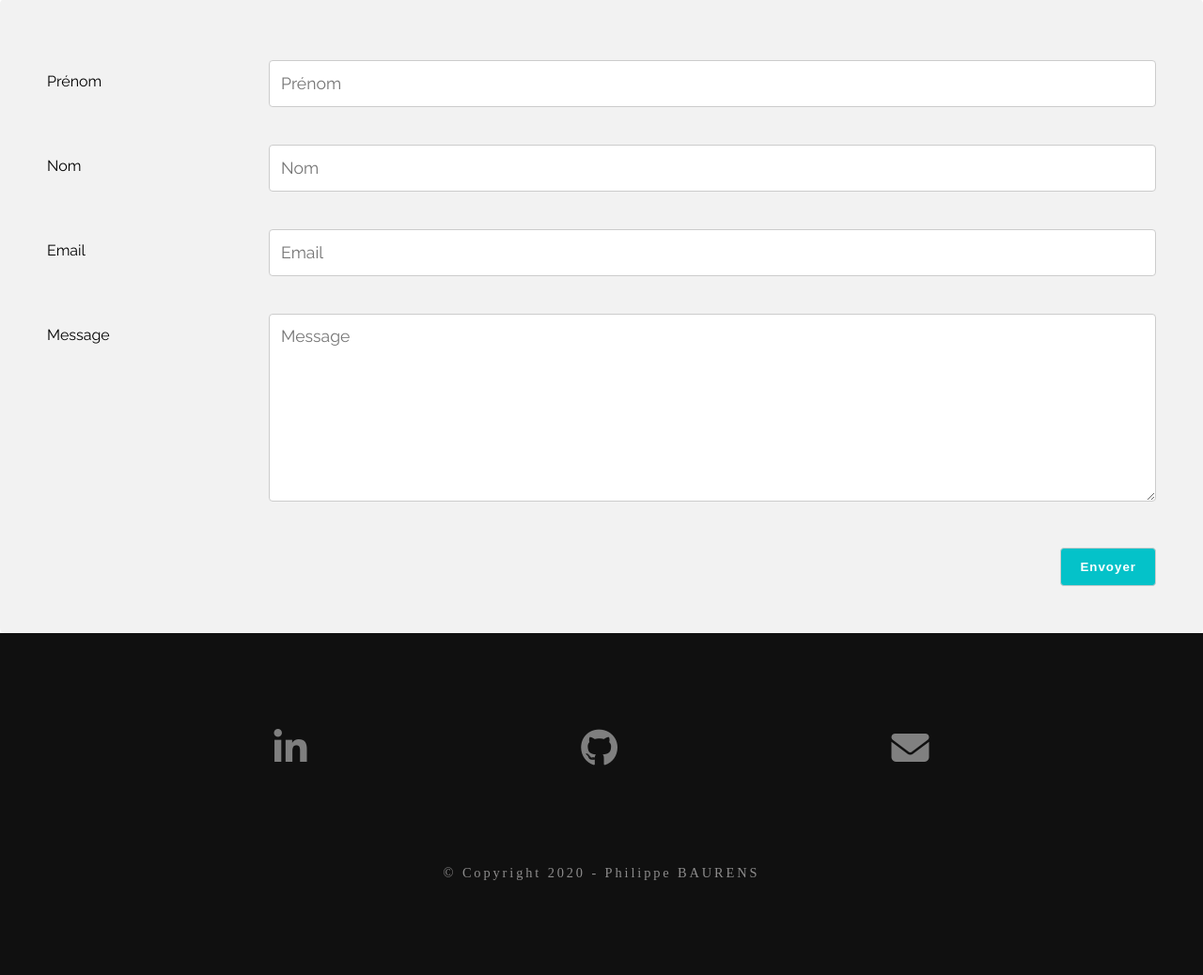
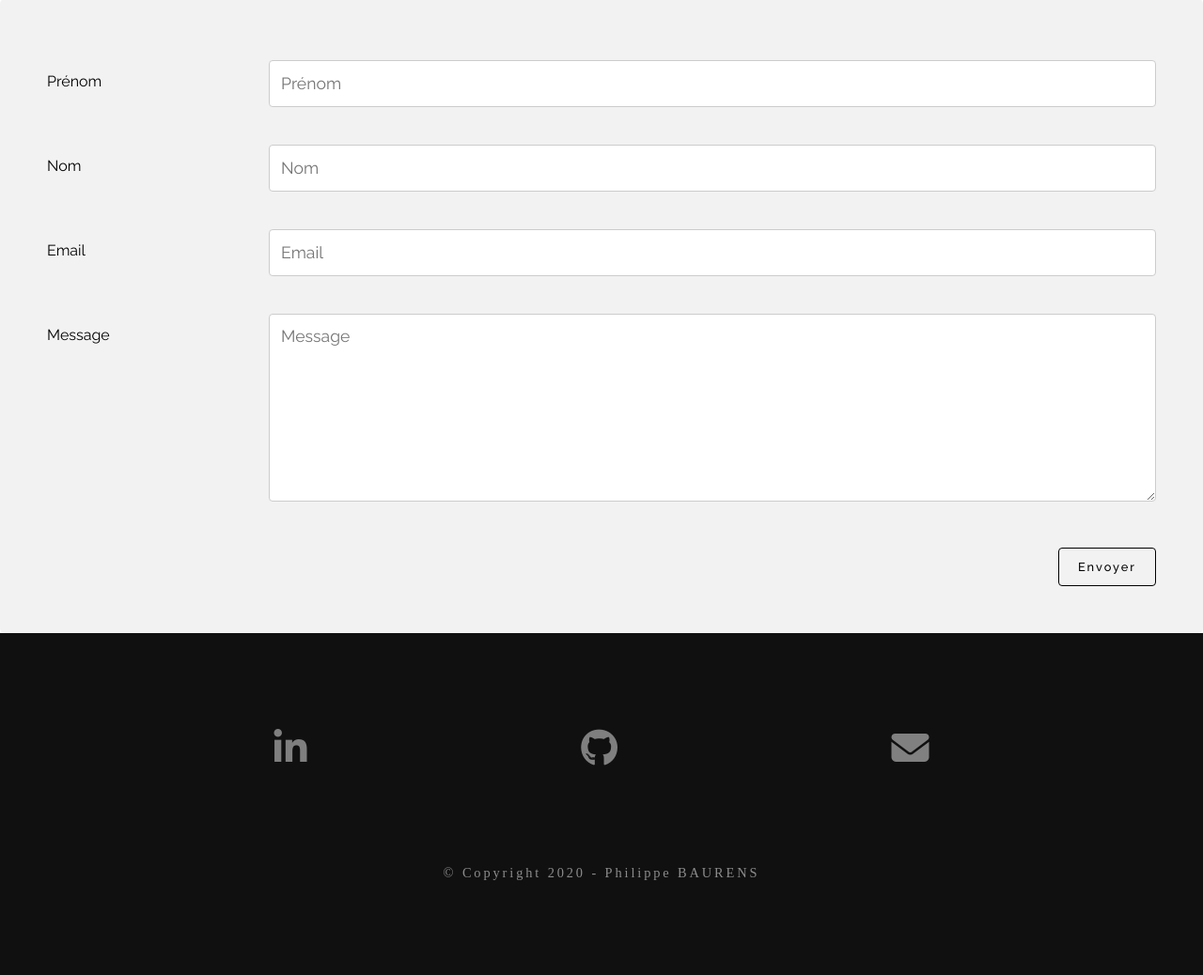
Before and after one commit to Phildevfront/WEB-BOOK, a PHP site: page /WEB-BOOK/ in a window 1280 px wide. Shown: the part 2443-3481 px from the top of the page at 94% size. Run offline with PHP 8.4, Linux system fonts and the light colour scheme; data that the repository does not hold is empty; some libraries are stand-ins or nearby versions.

Commit message:
Modif form submit

```diff
--- a/assets/css/main.css
+++ b/assets/css/main.css
@@ -580,9 +580,9 @@ label {
 }
 
 input[type=submit] {
-  background: #04c2c9;
-  color: #fff;
-  border: 1px solid #ccc;
+  background: transparent;
+  color: #000;
+  border: 1px solid rgb(0, 0, 0);
   padding: 12px 20px;
   border-radius: 4px;
   cursor: pointer;
@@ -590,8 +590,11 @@ input[type=submit] {
   margin-top: 20px;
   transition: all 0.4s ease-in-out;
   outline: none;
-  font-weight: bold;
-  letter-spacing: 1px;
+  font-family: 'Raleway', sans-serif;
+  font-size: 0.8em;
+  font-weight: 500;
+  letter-spacing: 2px;
+  color: rgb(0, 0, 0);
 }
 
 .form-control{
@@ -600,8 +603,8 @@ input[type=submit] {
 }
 
 input[type=submit]:hover {
-  background-color: #01767a;
-  border-color: #01767a;
+  background-color:  #04c2c9;
+  border-color:  #04c2c9;
 }
 
 .form-container {
--- a/index.php
+++ b/index.php
@@ -218,7 +218,7 @@
           <div class="social">
               <ul class="flex-row footer-social">
                   <li>
-                      <a href="https://www.linkedin.com/in/philippe-baurens-aa44a06a/" target="_blank">
+                      <a href="https://www.linkedin.com/in/philippe-baurens/" target="_blank">
                       <span style="color:Grey;"><i class="fab fa-linkedin-in"></i></span>
                       </a>
                   </li>
```
